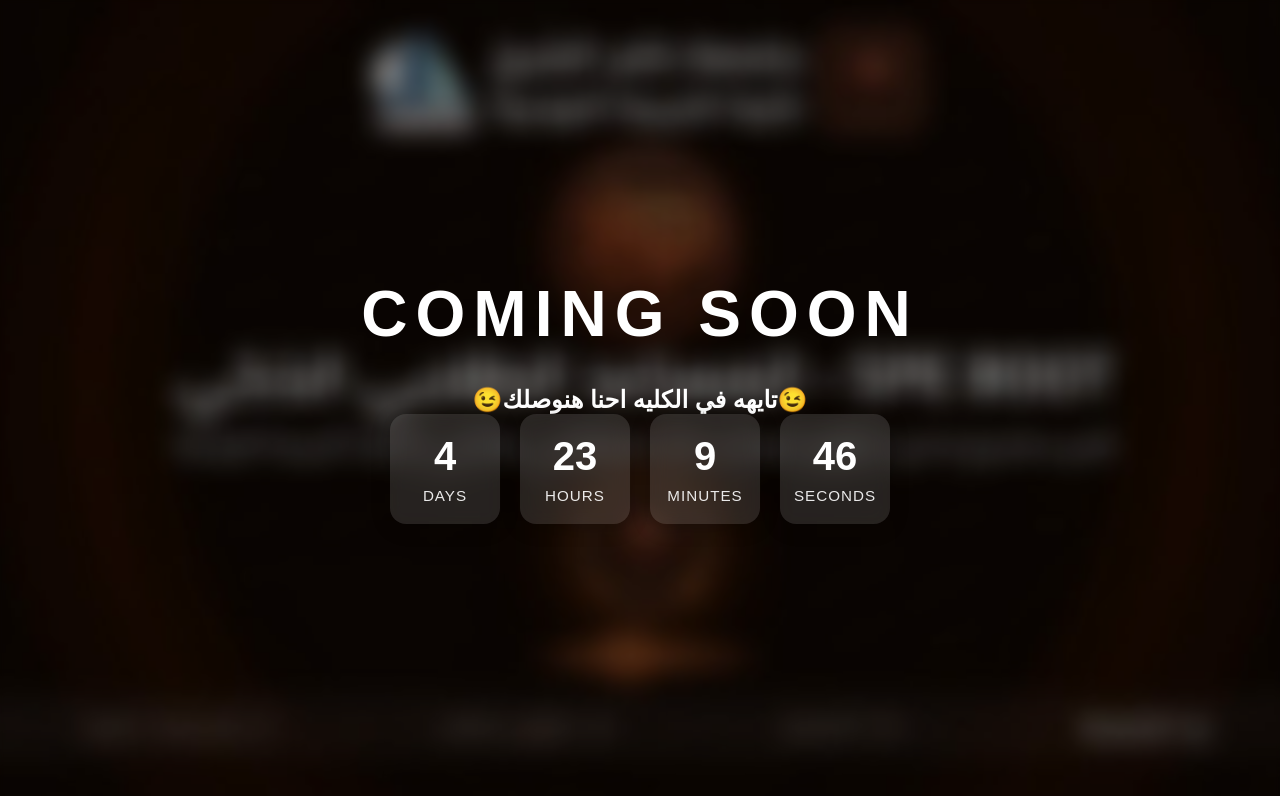
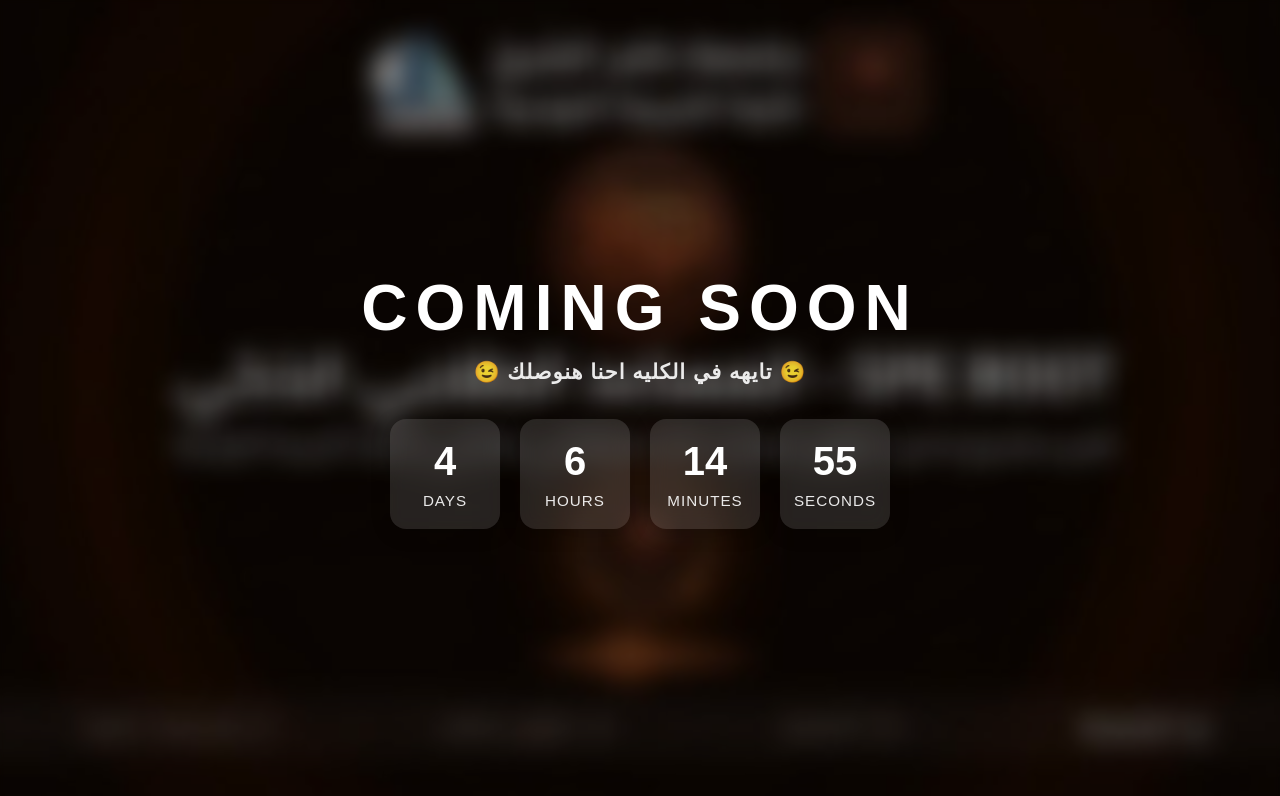
Before and after one commit to NoVirus-lang/no_virus, a plain HTML site: page index.html in a window 1280 px wide. Drawn offline with Linux system fonts and the light colour scheme.

Commit message:
Update index.html

```diff
--- a/index.html
+++ b/index.html
@@ -67,6 +67,7 @@
       color: rgba(255,255,255,0.9);
       margin-bottom: 35px;
       letter-spacing: 1px;
+      font-weight: bold;
     }
 
     /* Countdown wrapper */
@@ -141,9 +142,9 @@
     <h1>COMING SOON</h1>
 
     <!-- Subtitle -->
-    <p class="subtitle"><h2>
-     😉تايهه في الكليه احنا هنوصلك😉
-    </h2></p>
+    <p class="subtitle">
+      😉 تايهه في الكليه احنا هنوصلك 😉
+    </p>
 
     <!-- Countdown -->
     <div class="countdown">
@@ -175,35 +176,20 @@
   <script>
 
     /* ==================================
-       Countdown To Next Thursday
-       + Extra Day Added
+       Countdown ثابت:
+       4 أيام - 6 ساعات - 15 دقيقة
     =================================== */
 
     const now = new Date();
 
-    // Target date
+    // إنشاء وقت الهدف
     const targetDate = new Date();
 
-    // Sunday = 0 | Thursday = 4
-    const currentDay = now.getDay();
-    const targetDay = 4;
-
-    // Calculate remaining days
-    let daysUntilThursday = targetDay - currentDay;
-
-    // If Thursday passed
-    if (daysUntilThursday <= 0) {
-      daysUntilThursday += 7;
-    }
-
-    // Add one extra day
-    daysUntilThursday += 1;
-
-    // Set target date
-    targetDate.setDate(now.getDate() + daysUntilThursday);
-
-    // Set time to midnight
-    targetDate.setHours(0, 0, 0, 7);
+    // إضافة:
+    // 4 أيام + 6 ساعات + 15 دقيقة
+    targetDate.setDate(now.getDate() + 4);
+    targetDate.setHours(now.getHours() + 6);
+    targetDate.setMinutes(now.getMinutes() + 15);
 
     // Countdown function
     function updateCountdown(){
@@ -236,6 +222,7 @@
 
       // When countdown ends
       if(distance < 0){
+
         clearInterval(timer);
 
         document.querySelector(".countdown").innerHTML =
```
